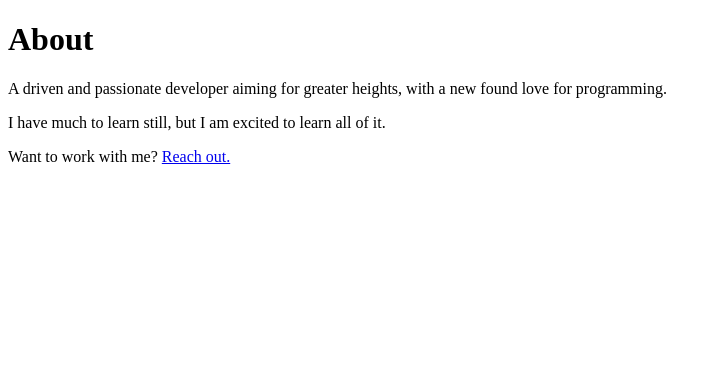
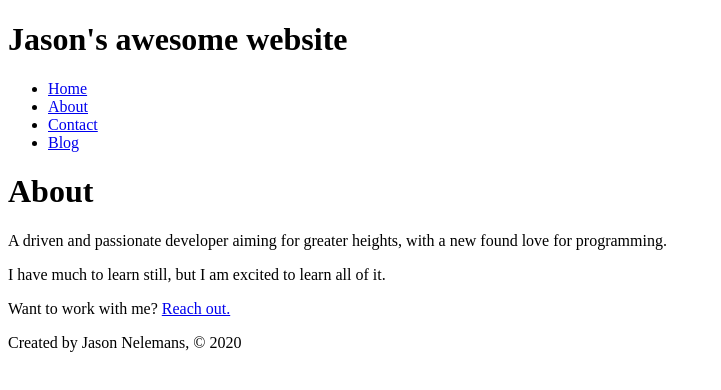
Before and after one commit to JasonNelemans/gatsby-bootcamp, a Gatsby site: page /about in a window 1280 px wide. Shown: the whole page, without its empty margins (0-721 px from the left). Built offline with nearby package versions, Linux system fonts and the light colour scheme; Gatsby itself is replaced by a stand-in of ours.

Commit message:
created simple header and footer

```diff
--- /dev/null
+++ b/src/components/footer.js
@@ -0,0 +1,11 @@
+import React from "react"
+
+const Footer = () => {
+  return (
+    <footer>
+      <p>Created by Jason Nelemans, © 2020 </p>
+    </footer>
+  )
+}
+
+export default Footer
--- /dev/null
+++ b/src/components/header.js
@@ -0,0 +1,18 @@
+import React from "react"
+import { Link } from "gatsby"
+
+const Header = () => {
+  return (
+    <header>
+      <h1>Jason's awesome website</h1>
+      <ul>
+        <li><Link to="/">Home</Link></li>
+        <li><Link to="/about">About</Link></li>
+        <li><Link to="/contact">Contact</Link></li>
+        <li><Link to="/blog">Blog</Link></li>
+      </ul>
+    </header>
+  )
+}
+
+export default Header;
--- a/src/pages/about.js
+++ b/src/pages/about.js
@@ -1,13 +1,17 @@
 import React from "react"
 import { Link } from "gatsby"
+import Footer from "../components/footer"
+import Header from "../components/header"
 
 const AboutPage = () => {
   return (
     <div>
+      <Header />
       <h1>About</h1>
       <p>A driven and passionate developer aiming for greater heights, with a new found love for programming.</p>
       <p>I have much to learn still, but I am excited to learn all of it.</p>
       <p>Want to work with me? <Link to="/contact">Reach out.</Link></p>
+      <Footer />
     </div>
   )
 }
--- a/src/pages/blog.js
+++ b/src/pages/blog.js
@@ -1,10 +1,14 @@
 import React from "react"
+import Footer from "../components/footer"
+import Header from "../components/header"
 
 const BlogPage = () => {
   return (
     <div>
+      <Header />
       <h1>Blog</h1>
       <p>Posts will show up here later on.</p>
+      <Footer />
     </div>
   )
 }
--- a/src/pages/index.js
+++ b/src/pages/index.js
@@ -1,16 +1,18 @@
 import React from "react"
 import { Link } from "gatsby"
+import Footer from "../components/footer"
+import Header from "../components/header"
 
 const IndexPage = () => {
   return (
     <div>
+      <Header />
       <h1>Hello.</h1>
       <h2>I'm Jason, a full-stack developer living in beautiful Amsterdam.</h2>
       <p>Need a developer? <Link to="/contact">Contact me.</Link></p>
+      <Footer />
     </div>
   )
 }
 
 export default IndexPage;
-
-//Time stamp 35:56, on to lesson 4.
```
Also changed, not shown: src/pages/contact.js (+6 -2 lines).
